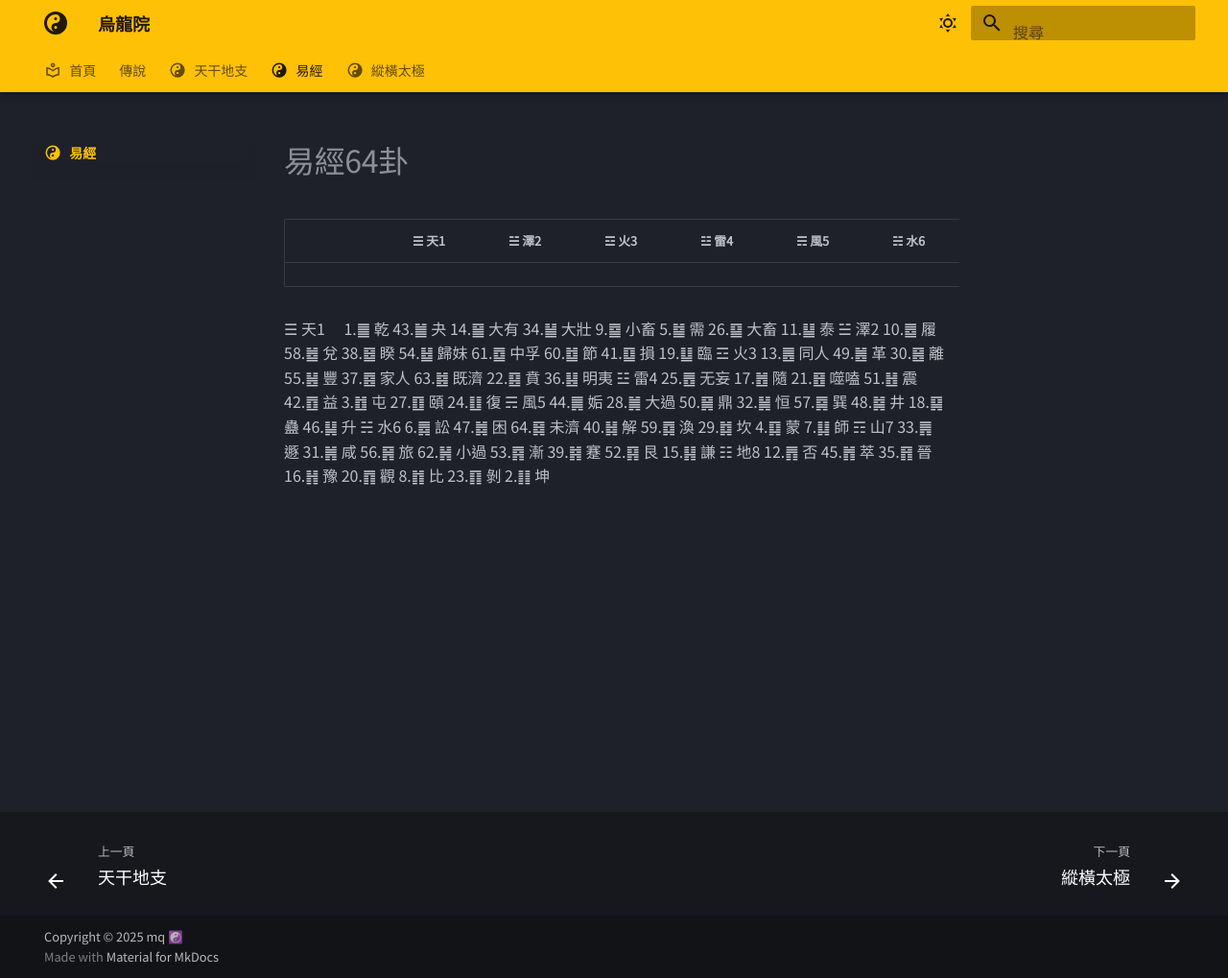
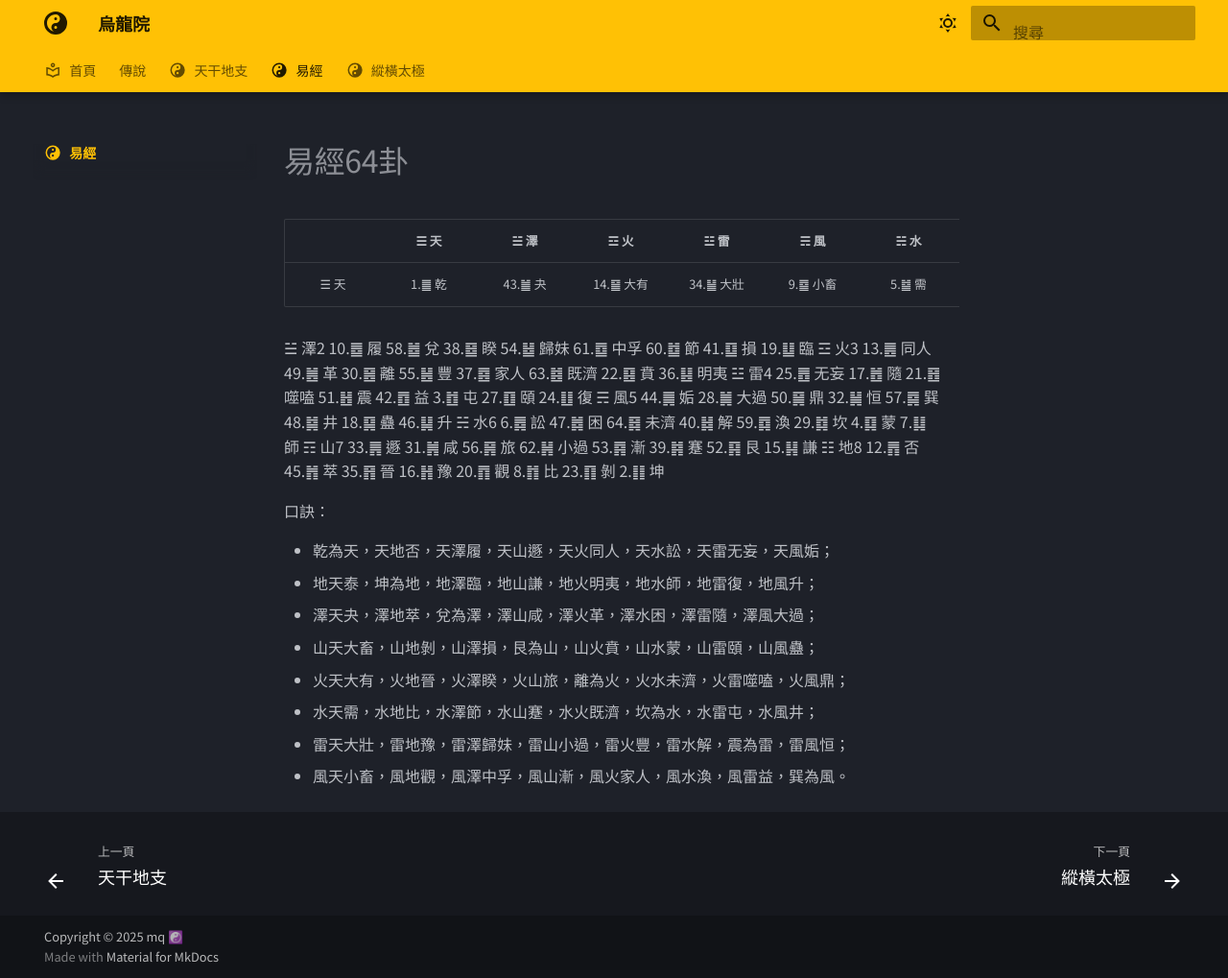
Before and after one commit to oolongyuan/oolongyuan.github.io, an MkDocs documentation site: the page built from docs/易經/index.md, in a window 1280 px wide and 1019 px high. Shown: the whole window at 96% size. Built offline with MkDocs 1.6.1 and Material for MkDocs 9.7.7, drawn with Linux system fonts in a browser that asks for light colours; some web fonts are replaced.

Commit message:
update content

```diff
--- a/docs/易經/index.md
+++ b/docs/易經/index.md
@@ -6,20 +6,12 @@ subtitle:
 
 # 易經64卦
 
-|     | ☰ 天1 |	☱ 澤2 |	☲ 火3 |	☳ 雷4 |	☴ 風5 |	☵ 水6 |	☶ 山7 |	☷ 地8 |
-| :-: | :-: | :-: | :-: | :-: | :-: | :-: | :-: | :-: |
+|     | ☰ 天 |	☱ 澤 |	☲ 火 |	☳ 雷 |	☴ 風 |	☵ 水 |	☶ 山 |	☷ 地 |
+| :-: | :-:  | :-:   | :-:   | :-:   | :-:   | :-:   | :-:   | :-:   |
+| ☰ 天 | 1.䷀ 乾 | 43.䷪ 夬 |	14.䷍ 大有 |	34.䷡ 大壯 |	9.䷈ 小畜 | 5.䷄ 需 |	26.䷙ 大畜 |	11.䷊ 泰 |
 
 
-☰
-天1　 	1.䷀
-乾 	43.䷪
-夬 	14.䷍
-大有 	34.䷡
-大壯 	9.䷈
-小畜 	5.䷄
-需 	26.䷙
-大畜 	11.䷊
-泰
+
 ☱
 澤2 	10.䷉
 履 	58.䷹
@@ -90,3 +82,17 @@ subtitle:
 比 	23.䷖
 剝 	2.䷁
 坤
+
+
+
+
+口訣：
+
+ -  乾為天，天地否，天澤履，天山遯，天火同人，天水訟，天雷无妄，天風姤；
+ -  地天泰，坤為地，地澤臨，地山謙，地火明夷，地水師，地雷復，地風升；
+ -  澤天夬，澤地萃，兌為澤，澤山咸，澤火革，澤水困，澤雷隨，澤風大過；
+ -  山天大畜，山地剝，山澤損，艮為山，山火賁，山水蒙，山雷頤，山風蠱；
+ -  火天大有，火地晉，火澤睽，火山旅，離為火，火水未濟，火雷噬嗑，火風鼎；
+ -  水天需，水地比，水澤節，水山蹇，水火既濟，坎為水，水雷屯，水風井；
+ -  雷天大壯，雷地豫，雷澤歸妹，雷山小過，雷火豐，雷水解，震為雷，雷風恒；
+ -  風天小畜，風地觀，風澤中孚，風山漸，風火家人，風水渙，風雷益，巽為風。
```
